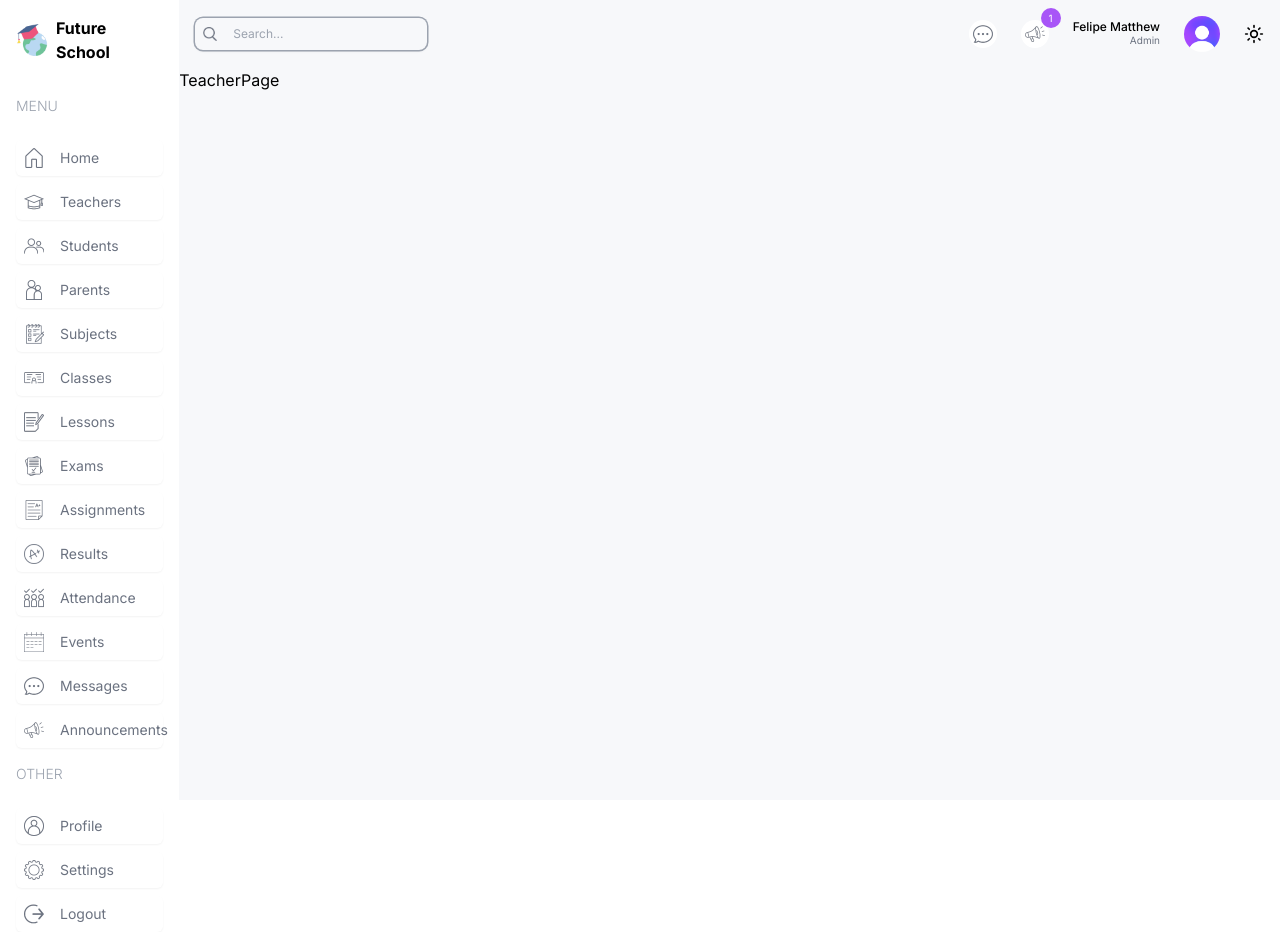
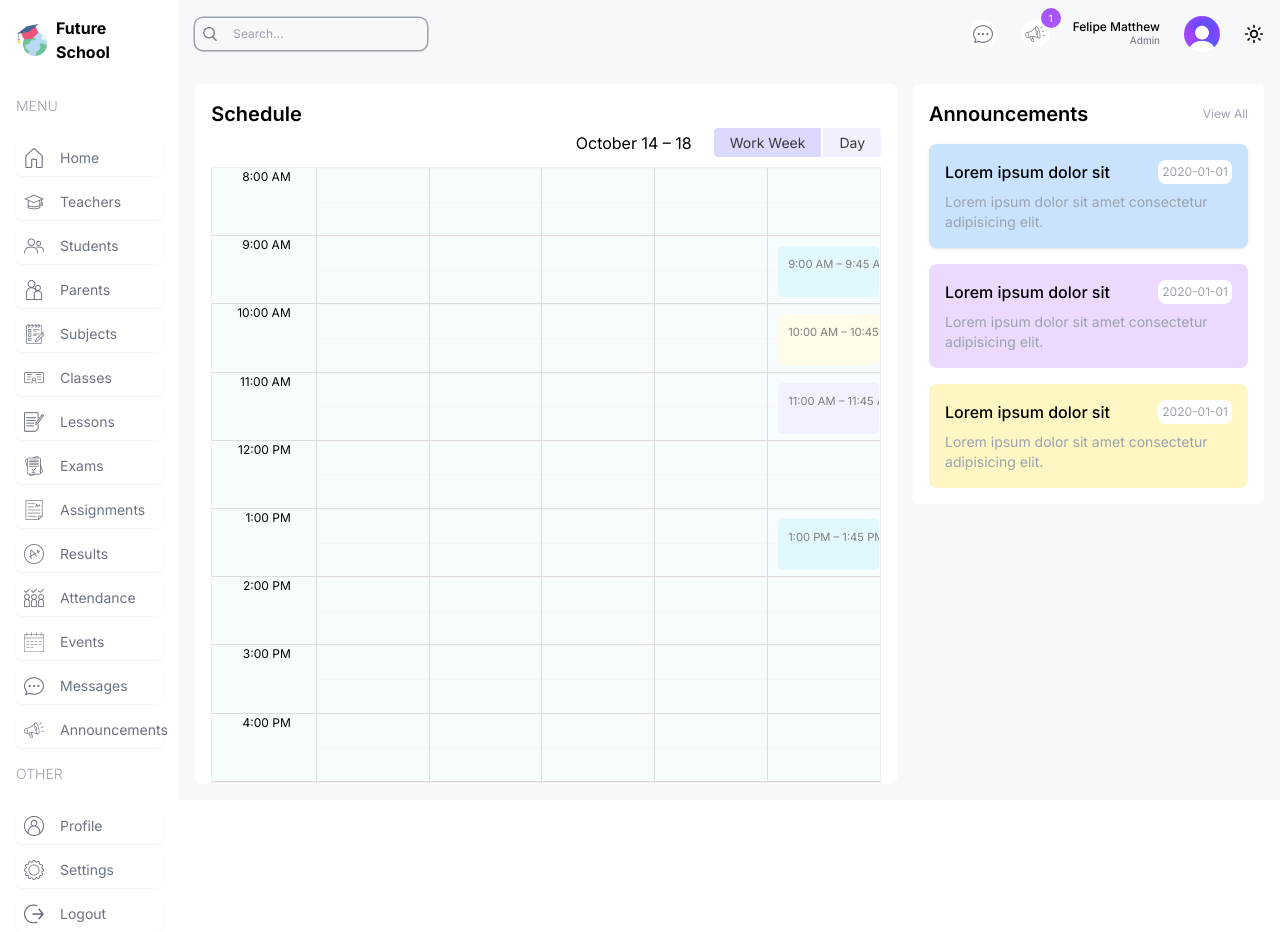
Before and after one commit to FelipeMatthew/school-management, a Next.js app: page /teacher in a window 1280 px wide. Built offline with nearby package versions, Linux system fonts and the light colour scheme.

Commit message:
feat: teacher page ✔

```diff
--- a/src/app/(dashboard)/layout.tsx
+++ b/src/app/(dashboard)/layout.tsx
@@ -22,7 +22,7 @@
         <Menu />
       </div>
       {/* RIGHT */}
-      <div className="w-[84%] md:w-[92%] lg:w-[80%] xl:w-[86%] bg-[#F7F8FA]">
+      <div className="w-[84%] md:w-[92%] lg:w-[80%] xl:w-[86%] bg-[#F7F8FA] overflow-scroll flex flex-col">
         <Navbar />
         {children}
       </div>
--- a/src/app/(dashboard)/teacher/page.tsx
+++ b/src/app/(dashboard)/teacher/page.tsx
@@ -1,6 +1,24 @@
+"use client"
+import React from 'react'
+import EventCalendar from '../../../components/EventCalendar'
+import Announcements from '../../../components/Announcements'
+import BigCalendar from '../../../components/BigCalendar'
+
 const TeacherPage = () => {
   return (
-    <div>TeacherPage</div>
+    <div className='flex-1 p-4 flex gap-4 flex-col xl:flex-row'>
+      {/* LEFT */}
+      <div className='w-full xl:w-2/3'>
+      <div className='h-full bg-white p-4 rounded-md'>
+        <h1 className='text-xl font-semibold'>Schedule</h1>
+        <BigCalendar/>
+      </div>
+      </div>
+      {/* RIGHT */}
+      <div className="w-full xl:w-1/3 flex flex-col gap-8">
+        <Announcements/>
+      </div>
+    </div>
   )
 }
 
--- a/tsconfig.json
+++ b/tsconfig.json
@@ -1,5 +1,9 @@
 {
   "compilerOptions": {
+    "baseUrl": ".",
+    "paths": {
+      "@/*": ["./*"]
+    },
     "lib": [
       "dom",
       "dom.iterable",
```
